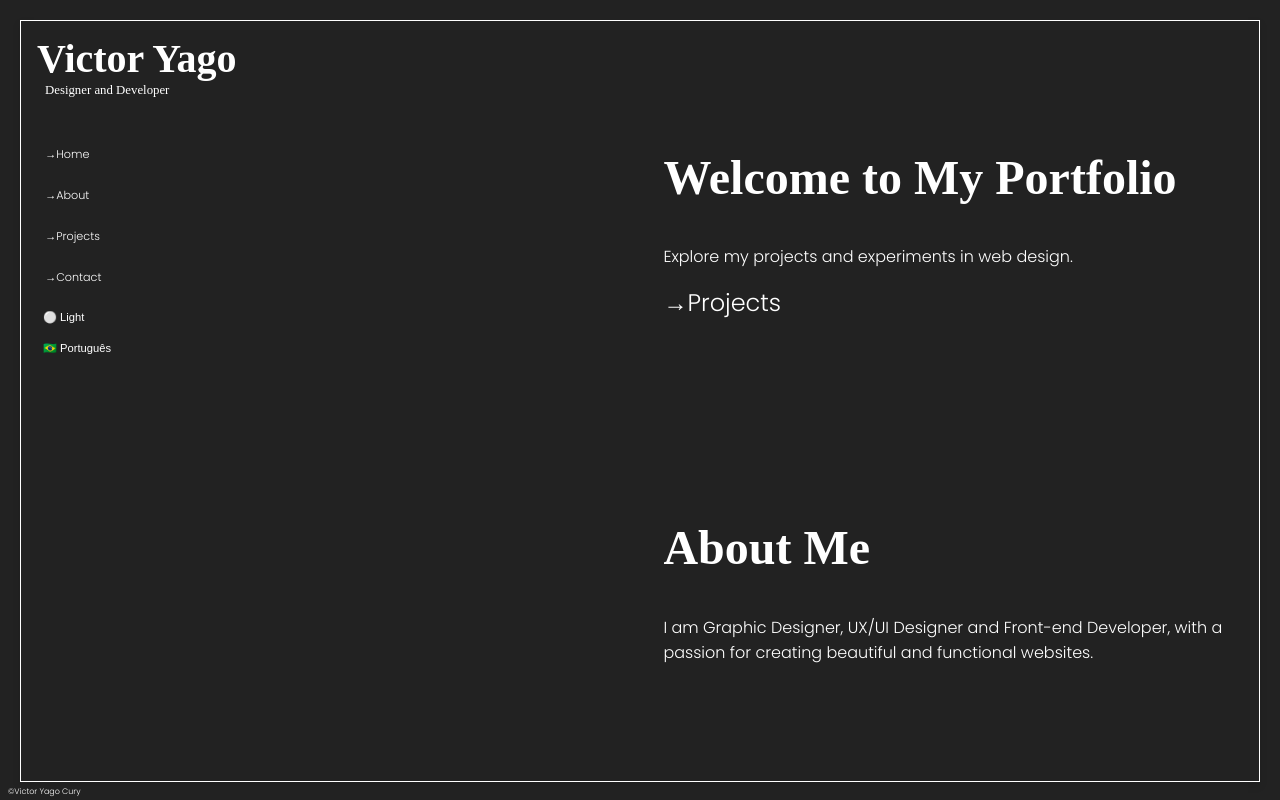
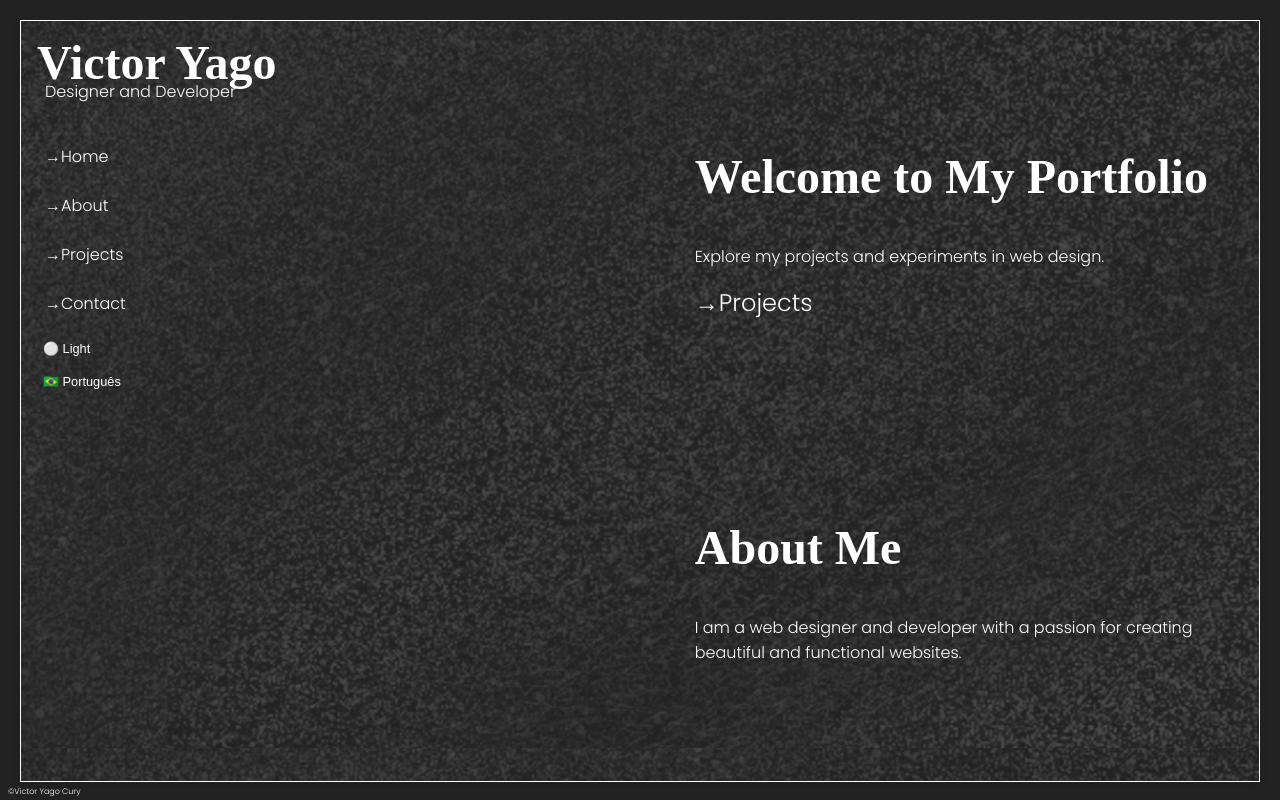
Before and after one commit to vicyago/Victor.Yago.Cury, a plain HTML site: page index.html in a window 1280 px wide. Both pictures are taken after a click on the button "🇺🇸 English". Drawn offline with Linux system fonts and the light colour scheme; a web font is replaced by a local one.

Commit message:
background animation

```diff
--- a/index.html
+++ b/index.html
@@ -6,21 +6,16 @@
     <meta name="viewport" content="width=device-width, initial-scale=1.0" />
     <title>My Portfolio</title>
     <meta name="description" content="A portfolio showcasing web design projects." />
-    <meta name="keywords" content="web design, portfolio, projects" />
+    <meta name="keywords" content="web design, portfolio, projects." />
     <link rel="icon" href="favicon.ico" type="image/x-icon" />
-    <link href="../Victor.Yago.Cury/style.css" rel="stylesheet">
-    <!-- Preconnect to Google Fonts -->
-    <link rel="preconnect" href="https://fonts.googleapis.com" crossorigin>
-    <link rel="preconnect" href="https://fonts.gstatic.com" crossorigin>
-
-    <!-- Load Fonts -->
+    <link href="style.css" rel="stylesheet">
     <link href="https://fonts.googleapis.com/css2?family=Poppins:wght@300;400;600&display=swap" rel="stylesheet">
-    <link rel="stylesheet"
-        href="https://fonts.googleapis.com/css2?family=Cabin+Sketch:wght@400;700&family=Caveat:wght@700&family=Londrina+Outline&family=Montserrat:ital,wght@0,100..900;1,100..900&family=Open+Sans:ital,wght@0,300..800;1,300..800&family=PT+Sans+Narrow:wght@400;700&family=Strait&display=swap">
+    <link href="https://fonts.googleapis.com/css2?family=Cabin+Sketch:wght@400;700&display=swap" rel="stylesheet">
 </head>
 
 <body>
     <div class="frame-container">
+        <div class="background-overlay"></div>
         <div class="container">
             <aside class="sidebar">
                 <header>
@@ -28,14 +23,10 @@
                     <h2 class="title">Designer and Developer</h2>
                     <nav class="navbar">
                         <ul>
-                            <li><a href="#home"><span class="arrow">→</span><span data-translate="home">Home</span></a>
-                            </li>
-                            <li><a href="#about"><span class="arrow">→</span><span
-                                        data-translate="about">About</span></a></li>
-                            <li><a href="#projects"><span class="arrow">→</span><span
-                                        data-translate="projects">Projects</span></a></li>
-                            <li><a href="#contact"><span class="arrow">→</span><span
-                                        data-translate="contact">Contact</span></a></li>
+                            <li><a href="#home"><span class="arrow">→</span><span data-translate="home">Home</span></a></li>
+                            <li><a href="#about"><span class="arrow">→</span><span data-translate="about">About</span></a></li>
+                            <li><a href="#projects"><span class="arrow">→</span><span data-translate="projects">Projects</span></a></li>
+                            <li><a href="#contact"><span class="arrow">→</span><span data-translate="contact">Contact</span></a></li>
                         </ul>
                     </nav>
                 </header>
@@ -50,43 +41,26 @@
                     <section id="home">
                         <h2 data-translate="welcome">Welcome to My Portfolio</h2>
                         <p data-translate="home-description">Explore my projects and experiments in web design.</p>
-                        <a class="buttonspc" href="#projects"><span class="arrow">→</span><span
-                                data-translate="projects">Projects</span></a>
+                        <a class="buttonspc" href="#projects"><span class="arrow">→</span><span data-translate="projects">Projects</span></a>
                     </section>
-
                     <section id="about">
                         <h2 data-translate="about-me">About Me</h2>
-                        <p data-translate="about-description">I am a web designer and developer with a passion for
-                            creating beautiful and functional websites.</p>
+                        <p data-translate="about-description">I am a web designer and developer with a passion for creating beautiful and functional websites.</p>
                     </section>
-
                     <section id="projects">
                         <h2 data-translate="my-projects">My Projects</h2>
                         <p data-translate="projects-description">Here are some of my recent projects:</p>
                         <ul>
-                            <li><span data-translate="project-1"></span><span class="arrow">→</span><a target="_blank"
-                                    rel="relation_name" href="https://blueberrycamisetas.com.br/">BlueBerry
-                                    Camisetas</a></li>
-                            <li><span data-translate="project-2"></span><span class="arrow">→</span><a target="_blank"
-                                    rel="relation_name"
-                                    href="https://vicyago.github.io/Ayaosha.morenogato.com/">Morenogato.com</a></li>
-                            <li><span data-translate="project-3"></span><span class="arrow">→</span><a target="_blank"
-                                    rel="relation_name" href="https://vicyago.github.io/AyioshaAvellarSite/">Ayiosha
-                                    Avellar</a></li>
-                            <li><span data-translate="project-3"></span><span class="arrow">→</span><a target="_blank"
-                                    rel="relation_name" href="https://vicyago.github.io/ArteDeFermentarOfficial/">Arte
-                                    de Fermentar</a></li>
-                            <li><span data-translate="project-3"></span><span class="arrow">→</span><a target="_blank"
-                                    rel="relation_name" href="https://vicyago.github.io/OticaVibes/">Ótica Vibes</a>
-                            </li>
+                            <li><span data-translate="project-1"></span><span class="arrow">→</span><a target="_blank" href="https://blueberrycamisetas.com.br/">BlueBerry Camisetas</a></li>
+                            <li><span data-translate="project-2"></span><span class="arrow">→</span><a target="_blank" href="https://vicyago.github.io/Ayaosha.morenogato.com/">Morenogato.com</a></li>
+                            <li><span data-translate="project-3"></span><span class="arrow">→</span><a target="_blank" href="https://vicyago.github.io/AyioshaAvellarSite/">Ayiosha Avellar</a></li>
+                            <li><span data-translate="project-4"></span><span class="arrow">→</span><a target="_blank" href="https://vicyago.github.io/ArteDeFermentarOfficial/">Arte de Fermentar</a></li>
+                            <li><span data-translate="project-5"></span><span class="arrow">→</span><a target="_blank" href="https://vicyago.github.io/OticaVibes/">Ótica Vibes</a></li>
                         </ul>
                     </section>
-
                     <section id="contact">
                         <h2 data-translate="contact-me">Contact Me</h2>
-                        <p data-translate="contact-description">
-                            If you'd like to get in touch, please reach out via email at:
-                        </p>
+                        <p data-translate="contact-description">If you'd like to get in touch, please reach out via email at:</p>
                         <span class="arrow">→</span><a href="mailto:victoryagoc@gmail.com">victoryagoc@gmail.com</a>
                     </section>
                 </main>
@@ -98,8 +72,6 @@
         <p>©Victor Yago Cury</p>
     </footer>
 
-    <script src="../Victor.Yago.Cury/script.js"></script>
-
+    <script src="script.js"></script>
 </body>
-
 </html>
--- a/script.js
+++ b/script.js
@@ -4,7 +4,6 @@ document.addEventListener("DOMContentLoaded", () => {
         "toggleLanguageButton"
     );
 
-    // Translation Dictionary
     const translations = {
         pt: {
             home: "Início",
@@ -16,7 +15,7 @@ document.addEventListener("DOMContentLoaded", () => {
                 "Explore meus projetos e experimentos em design web.",
             "about-me": "Sobre Mim",
             "about-description":
-                "Eu sou Designer Gráfico, Designer UX/UI e Desenvolvedor Front-end, com a paixão por criar websites bonitos e funcionais.",
+                "Eu sou um designer e desenvolvedor web com paixão por criar websites bonitos e funcionais.",
             "my-projects": "Meus Projetos",
             "projects-description":
                 "Aqui estão alguns dos meus projetos recentes:",
@@ -37,7 +36,7 @@ document.addEventListener("DOMContentLoaded", () => {
                 "Explore my projects and experiments in web design.",
             "about-me": "About Me",
             "about-description":
-                "I am Graphic Designer, UX/UI Designer and Front-end Developer, with a passion for creating beautiful and functional websites.",
+                "I am a web designer and developer with a passion for creating beautiful and functional websites.",
             "my-projects": "My Projects",
             "projects-description": "Here are some of my recent projects:",
             "contact-me": "Contact Me",
@@ -49,9 +48,8 @@ document.addEventListener("DOMContentLoaded", () => {
         },
     };
 
-    let currentLanguage = localStorage.getItem("language") || "pt"; // Default language to Portuguese
+    let currentLanguage = localStorage.getItem("language") || "pt";
 
-    // Function to translate the text
     function translateText() {
         const elementsToTranslate =
             document.querySelectorAll("[data-translate]");
@@ -65,49 +63,41 @@ document.addEventListener("DOMContentLoaded", () => {
             }
         });
 
-        // Update theme toggle button text
+        updateToggleButtonText();
+    }
+
+    function updateToggleButtonText() {
         if (currentLanguage === "pt") {
-            if (document.body.classList.contains("dark-mode")) {
-                toggleThemeButton.textContent =
-                    translations.pt["theme-toggle-light"];
-            } else {
-                toggleThemeButton.textContent =
-                    translations.pt["theme-toggle-dark"];
-            }
+            toggleThemeButton.textContent = document.body.classList.contains(
+                "dark-mode"
+            )
+                ? translations.pt["theme-toggle-light"]
+                : translations.pt["theme-toggle-dark"];
             toggleLanguageButton.textContent =
                 translations.pt["language-toggle-pt"];
         } else {
-            // when currentLanguage is 'en'
-            if (document.body.classList.contains("dark-mode")) {
-                toggleThemeButton.textContent =
-                    translations.en["theme-toggle-light"];
-            } else {
-                toggleThemeButton.textContent =
-                    translations.en["theme-toggle-dark"];
-            }
+            toggleThemeButton.textContent = document.body.classList.contains(
+                "dark-mode"
+            )
+                ? translations.en["theme-toggle-light"]
+                : translations.en["theme-toggle-dark"];
             toggleLanguageButton.textContent =
                 translations.en["language-toggle-en"];
         }
     }
 
-    // Function to toggle the language
     function toggleLanguage() {
-        currentLanguage = currentLanguage === "pt" ? "en" : "pt"; // Toggle between Portuguese and English
-        localStorage.setItem("language", currentLanguage); // Save language preference
+        currentLanguage = currentLanguage === "pt" ? "en" : "pt";
+        localStorage.setItem("language", currentLanguage);
         translateText();
     }
 
-    // Initial translation on page load
     translateText();
 
-    // Theme toggle functionality
     const storedTheme = localStorage.getItem("theme");
     if (storedTheme) {
         document.body.classList.add(storedTheme);
-    } else if (
-        !document.body.classList.contains("dark-mode") &&
-        !document.body.classList.contains("light-mode")
-    ) {
+    } else {
         document.body.classList.add("dark-mode");
     }
 
@@ -121,13 +111,26 @@ document.addEventListener("DOMContentLoaded", () => {
             document.body.classList.add("dark-mode");
             localStorage.setItem("theme", "dark-mode");
         }
-        translateText(); // Update button text after toggling
+        translateText();
     }
 
-    // Event Listeners
     toggleThemeButton.addEventListener("click", toggleTheme);
     toggleLanguageButton.addEventListener("click", toggleLanguage);
 
-    // Initial button text setup
-    translateText();
+    // Mouse movement effect on background overlay
+    document.addEventListener("mousemove", (e) => {
+        const overlay = document.querySelector(".background-overlay");
+
+        const x = e.clientX / window.innerWidth; // Normalized X position (0 to 1)
+        const y = e.clientY / window.innerHeight; // Normalized Y position (0 to 1)
+
+        // Create a slight parallax effect
+        const xOffset = (x - 0.5) * 20; // Horizontal offset
+        const yOffset = (y - 0.5) * 20; // Vertical offset
+        overlay.style.transform = `translate(${xOffset}px, ${yOffset}px) scale(1.05)`; // Move and scale
+
+        // Optionally adjust opacity based on mouse movement too (mild)
+        const opacity = 0.2 + Math.abs(x - 0.5) * 0.1;
+        overlay.style.opacity = opacity; // Set the new opacity
+    });
 });
--- a/style.css
+++ b/style.css
@@ -33,7 +33,6 @@
     --frame-shadow: 0 2px 5px rgba(0, 0, 0, 0.15);
 }
 
-/* Base Styles */
 body,
 html {
     height: 100%;
@@ -55,6 +54,24 @@ html {
     flex-direction: column;
     height: calc(100% - 40px);
     transition: border-color 0.3s ease, box-shadow 0.3s ease;
+    position: relative; /* Important for positioning overlay */
+}
+
+.background-overlay {
+    position: absolute;
+    top: 0;
+    left: 0;
+    width: 100%;
+    height: 100%;
+    background: url("../Victor.Yago.Cury/dark-grain-texture.png"); /* Default texture */
+    opacity: 0.2; /* Default transparency */
+    pointer-events: none; /* Ensure it doesn't block other interactions */
+    transition: transform 0.1s ease, opacity 0.2s ease; /* Add transition for smooth effect */
+}
+
+.dark-mode .background-overlay {
+    background: url("../Victor.Yago.Cury/light-grain-texture.png"); /* Background for dark mode */
+    opacity: 0.3; /* More pronounced in dark mode */
 }
 
 .container {
@@ -75,10 +92,10 @@ html {
 }
 
 .logo {
-    font-size: 2.5rem;
+    font-size: 3rem;
     font-weight: bold;
     color: inherit;
-    margin-bottom: -5%;
+    margin-bottom: -10%;
     margin-top: -1%;
     font-family: "Cabin Sketch", serif;
     font-weight: 700;
@@ -86,11 +103,12 @@ html {
 }
 
 .title {
-    font-size: 0.8rem;
+    font-size: 1rem;
     font-weight: lighter;
     padding-left: 0.5rem;
-    margin-bottom: 2.5rem;
+    margin-bottom: 2rem;
     color: inherit;
+    font-family: "Poppins", sans-serif;
 }
 
 .navbar ul {
@@ -113,7 +131,6 @@ html {
 
 .navbar ul li a:hover {
     color: var(--bgm-color);
-    padding-right: -5%;
     text-decoration: underline; /* Underline the text on hover */
 }
 
@@ -122,15 +139,13 @@ html {
     flex-grow: 1;
     display: flex;
     flex-direction: column;
-    overflow-y: auto;
-    /* Ensures the right div scrolls */
+    overflow-y: auto; /* Ensures the right div scrolls */
 }
 
 .content {
     flex-grow: 1;
     padding: 1% 0 0 30%;
-    overflow-y: auto;
-    /* Additional scrolling for inner content */
+    overflow-y: auto; /* Additional scrolling for inner content */
 }
 
 section {
@@ -159,24 +174,22 @@ button {
 }
 
 a {
-    font-size: 0.7rem;
+    font-size: 1rem;
 }
 
 /* Button Styles */
 button {
     color: var(--button-text);
     border: none;
-    font-size: 0.7rem;
+    font-size: 0.8rem;
     cursor: pointer;
     margin: 0.5rem 0;
-    transition: background-color 0.3s ease;
     width: 100%;
     text-align: left;
-    background-color: var(--button-bg); /* Add this line */
+    background-color: transparent;
 }
 
 button:hover {
-    /* Define your hover/focus styles here */
     color: rgb(255, 166, 0);
 }
 
@@ -210,33 +223,22 @@ footer {
     /* Hide scrollbar in Chrome, Safari, and Opera */
 }
 
-#toggleThemeButton {
-    background-color: transparent;
+/* Remove bullet points and purple color from links within the #projects section */
+#projects ul {
+    list-style: none;
+    padding-left: 0; /* Remove any default padding */
 }
 
-#toggleLanguageButton {
-    background-color: transparent;
-}
-
-/* Remove bullet points and purple color from links within the #projects section */
-#projects ul {
-    list-style: none; /* Remove the bullet points */
-    padding-left: 0; /* Remove any default padding that might be indenting the list */
-}
-
-/* Remove dots and purple color from links within the #projects section */
 #projects ul li a {
     text-decoration: none; /* Remove the underline (dots) */
     color: inherit; /* Inherit the text color */
     font-size: 1.5rem;
 }
 
-/* Optional:  If you want the links to have a different color on hover or focus, add these too */
 #projects ul li a:hover,
 #projects ul li a:focus {
-    /* Define your hover/focus styles here */
     color: rgb(255, 166, 0);
-    text-decoration: underline; /* Underline the text on hover */
+    text-decoration: underline;
 }
 
 #contact a {
@@ -247,14 +249,12 @@ footer {
 
 #contact a:hover,
 #contact a:focus {
-    /* Define your hover/focus styles here */
     color: rgb(255, 166, 0);
-    text-decoration: underline; /* Underline the text on hover */
+    text-decoration: underline;
 }
 
 /* Responsive Design */
 @media (max-width: 768px) {
-    /* General adjustments */
     body,
     html {
         overflow: auto; /* Enable scrolling on mobile */
@@ -327,6 +327,7 @@ footer {
         padding: 0 1rem; /* Add padding around content */
         padding-left: 1rem;
     }
+
     #contact a {
         font-size: 1rem;
     }
@@ -341,7 +342,6 @@ footer {
     h3 {
         font-size: 1rem; /* Reduce heading sizes */
     }
-
 
     h2 {
         font-size: 2rem;
```
Also changed, not shown: dark-grain-texture.png (added), light-grain-texture.png (added).
